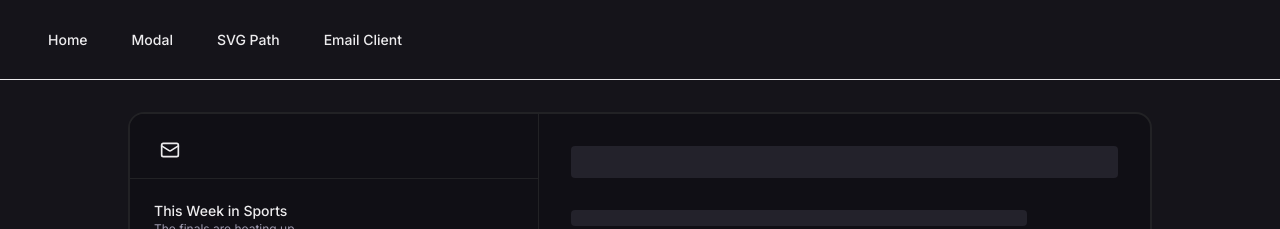
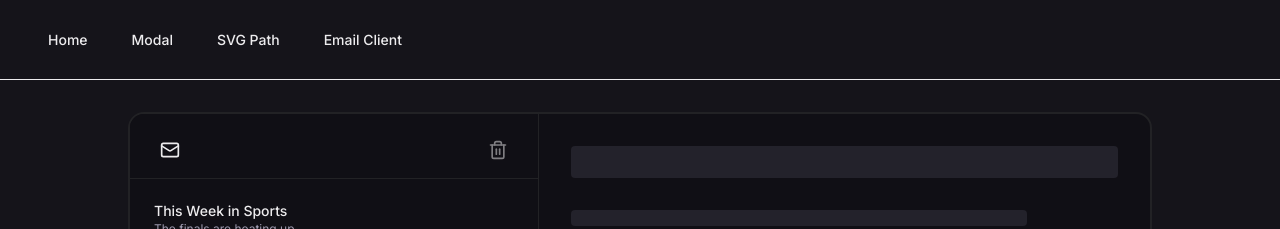
Before and after one commit to Julien712-dev/motion-experiments, a Next.js app: page /email-client in a window 1280 px wide. Shown: the top 229 px of the page. Built offline with nearby package versions, Linux system fonts and the light colour scheme.

Commit message:
improve base email client with multi select to remove feature instead on delete on click

```diff
--- a/src/app/email-client/page.tsx
+++ b/src/app/email-client/page.tsx
@@ -3,7 +3,7 @@
 import { buttonVariants } from "@/components/ui/button";
 import { cn } from "@/lib/utils";
 import { useState } from "react";
-import { MailIcon } from "lucide-react";
+import { MailIcon, Trash2Icon } from "lucide-react";
 
 const DEFAULT_MESSAGES = 4;
 const titles = [
@@ -23,6 +23,16 @@ export default function Page() {
     Array.from(Array(DEFAULT_MESSAGES).keys())
   );
 
+  const [selectedIds, setSelectedIds] = useState<number[]>([]);
+
+  const toggleSelected = (messageId: number) => {
+    setSelectedIds((ids) =>
+      ids.includes(messageId)
+        ? ids.filter((id) => id !== messageId)
+        : [...ids, messageId]
+    );
+  };
+
   const addMessage = () => {
     const newId = (messageIds.at(-1) || 0) + 1;
     setMessageIds((messages) => [...messages, newId]);
@@ -30,6 +40,13 @@ export default function Page() {
 
   const archiveMessage = (messageId: number) => {
     setMessageIds((ids) => ids.filter((id) => id !== messageId));
+  };
+
+  const archiveSelectedMessages = () => {
+    setSelectedIds((selectedIds) => {
+      selectedIds.forEach(archiveMessage);
+      return [];
+    });
   };
 
   return (
@@ -41,20 +58,32 @@ export default function Page() {
     >
       <div className="mx-auto flex w-full max-w-5xl flex-1 overflow-hidden rounded-2xl bg-card border-2 border-border">
         <div className="flex w-full sm:w-[45%] md:w-[40%] flex-col bg-card py-2">
-          <div className="border-b px-5 py-2 border-border">
+          <div className="border-b px-5 py-2 border-border flex justify-between">
             <button
               className={cn(buttonVariants({ variant: "ghost", size: "icon" }))}
               onClick={addMessage}
             >
               <MailIcon className="size-5" />
             </button>
+            <button
+              disabled={selectedIds.length === 0}
+              className={cn(buttonVariants({ variant: "ghost", size: "icon" }))}
+              onClick={archiveSelectedMessages}
+            >
+              <Trash2Icon className="size-5" />
+            </button>
           </div>
           <ul className="overflow-y-scroll px-3 pt-2 no-scrollbar">
             {[...messageIds].reverse().map((id) => (
               <li key={id} className="relative py-0.5">
                 <div
-                  onClick={() => archiveMessage(id)}
-                  className="w-full cursor-pointer truncate rounded py-3 px-3 text-left hover:bg-accent/50 hover:text-accent-foreground flex items-center justify-between"
+                  onClick={() => toggleSelected(id)}
+                  className={cn(
+                    "w-full cursor-pointer truncate rounded py-3 px-3 text-left  flex items-center justify-between",
+                    selectedIds.includes(id)
+                      ? "bg-accent text-accent-foreground"
+                      : "hover:bg-accent/30"
+                  )}
                 >
                   <div>
                     <p className="truncate text-sm font-medium">
```
